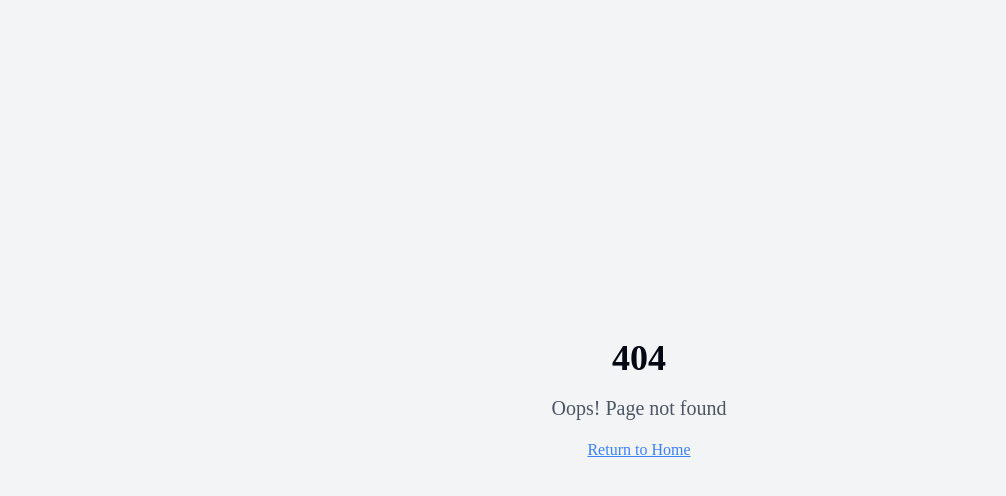
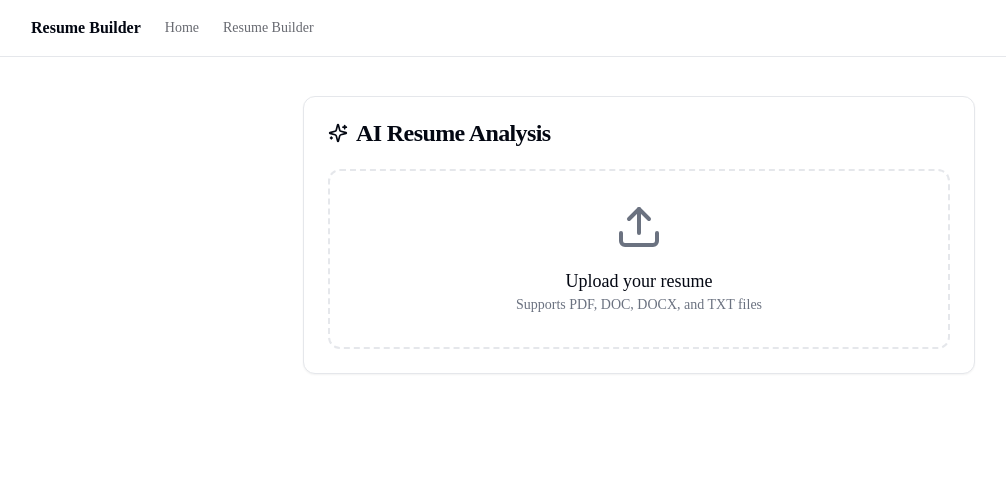
Before and after one commit to shobhit26-09/AI-Resume-Lab, a React (Vite) app: page /resume-analysis in a window 1280 px wide. Before the commit this address had no page. Shown: the top 496 px of the page, without its empty margins (1-1007 px from the left). Built offline with nearby package versions, Linux system fonts and the light colour scheme.

Commit message:
Add AI resume analysis
Adds a button to the home page that allows users to upload a resume for AI-powered analysis.  A new page will be created to handle the upload and display the analysis results.

```diff
--- a/src/App.tsx
+++ b/src/App.tsx
@@ -3,6 +3,7 @@ import { createBrowserRouter, RouterProvider } from "react-router-dom";
 import Index from "@/pages/Index";
 import NotFound from "@/pages/NotFound";
 import ResumeBuilder from "@/pages/ResumeBuilder";
+import ResumeAnalysis from "@/pages/ResumeAnalysis";
 
 const router = createBrowserRouter([
   {
@@ -12,6 +13,10 @@ const router = createBrowserRouter([
   {
     path: "/resume-builder",
     element: <ResumeBuilder />,
+  },
+  {
+    path: "/resume-analysis",
+    element: <ResumeAnalysis />,
   },
   {
     path: "*",
--- a/src/components/Hero.tsx
+++ b/src/components/Hero.tsx
@@ -2,6 +2,7 @@
 import { Button } from "@/components/ui/button";
 import { useUser } from "@clerk/clerk-react";
 import { useNavigate } from "react-router-dom";
+import { Sparkles } from "lucide-react";
 
 export const Hero = () => {
   const { isSignedIn } = useUser();
@@ -31,6 +32,15 @@ export const Hero = () => {
               >
                 Start Building
               </Button>
+              <Button
+                size="lg"
+                variant="secondary"
+                onClick={() => navigate("/resume-analysis")}
+                className="gap-2"
+              >
+                <Sparkles className="h-4 w-4" />
+                Analyze Resume with AI
+              </Button>
             </div>
           </div>
           <div className="mx-auto flex w-full items-center justify-center">
--- /dev/null
+++ b/src/pages/ResumeAnalysis.tsx
@@ -0,0 +1,125 @@
+
+import { useState } from "react";
+import { NavBar } from "@/components/NavBar";
+import { Card, CardContent, CardHeader, CardTitle } from "@/components/ui/card";
+import { Input } from "@/components/ui/input";
+import { Upload, Sparkles } from "lucide-react";
+import { useToast } from "@/hooks/use-toast";
+
+const ResumeAnalysis = () => {
+  const { toast } = useToast();
+  const [analyzing, setAnalyzing] = useState(false);
+  const [analysis, setAnalysis] = useState<string | null>(null);
+
+  const handleFileUpload = async (e: React.ChangeEvent<HTMLInputElement>) => {
+    const file = e.target.files?.[0];
+    if (!file) return;
+
+    try {
+      setAnalyzing(true);
+      toast({
+        title: "Analyzing Resume",
+        description: "Please wait while we analyze your resume...",
+      });
+
+      const text = await extractTextFromFile(file);
+
+      const response = await fetch('/functions/analyze-resume', {
+        method: 'POST',
+        headers: {
+          'Content-Type': 'application/json',
+        },
+        body: JSON.stringify({ resumeText: text }),
+      });
+
+      if (!response.ok) throw new Error('Analysis failed');
+
+      const data = await response.json();
+      setAnalysis(data.choices[0].message.content);
+
+      toast({
+        title: "Analysis Complete",
+        description: "Your resume has been analyzed successfully!",
+      });
+    } catch (error) {
+      toast({
+        title: "Analysis Failed",
+        description: "There was an error analyzing your resume. Please try again.",
+        variant: "destructive",
+      });
+    } finally {
+      setAnalyzing(false);
+    }
+  };
+
+  const extractTextFromFile = async (file: File): Promise<string> => {
+    return new Promise((resolve, reject) => {
+      const reader = new FileReader();
+      reader.onload = async (e) => {
+        try {
+          resolve(e.target?.result as string);
+        } catch (error) {
+          reject(error);
+        }
+      };
+      reader.onerror = reject;
+      reader.readAsText(file);
+    });
+  };
+
+  return (
+    <div className="min-h-screen bg-background">
+      <NavBar />
+      <main className="container mx-auto pt-24 pb-16">
+        <Card className="max-w-2xl mx-auto">
+          <CardHeader>
+            <CardTitle className="flex items-center gap-2">
+              <Sparkles className="h-5 w-5" />
+              AI Resume Analysis
+            </CardTitle>
+          </CardHeader>
+          <CardContent className="space-y-6">
+            <div className="flex flex-col items-center justify-center border-2 border-dashed rounded-lg p-8">
+              <Input
+                type="file"
+                accept=".pdf,.doc,.docx,.txt"
+                onChange={handleFileUpload}
+                className="hidden"
+                id="resume-upload"
+              />
+              <label
+                htmlFor="resume-upload"
+                className="flex flex-col items-center gap-4 cursor-pointer"
+              >
+                <Upload className="h-12 w-12 text-muted-foreground" />
+                <div className="text-center">
+                  <p className="text-lg font-medium">Upload your resume</p>
+                  <p className="text-sm text-muted-foreground">
+                    Supports PDF, DOC, DOCX, and TXT files
+                  </p>
+                </div>
+              </label>
+            </div>
+
+            {analyzing && (
+              <div className="text-center p-4 text-muted-foreground">
+                <p className="text-lg">Analyzing your resume...</p>
+                <p className="text-sm">This may take a few moments</p>
+              </div>
+            )}
+
+            {analysis && (
+              <div className="p-6 bg-muted rounded-lg">
+                <pre className="whitespace-pre-wrap text-sm">
+                  {analysis}
+                </pre>
+              </div>
+            )}
+          </CardContent>
+        </Card>
+      </main>
+    </div>
+  );
+};
+
+export default ResumeAnalysis;
```
